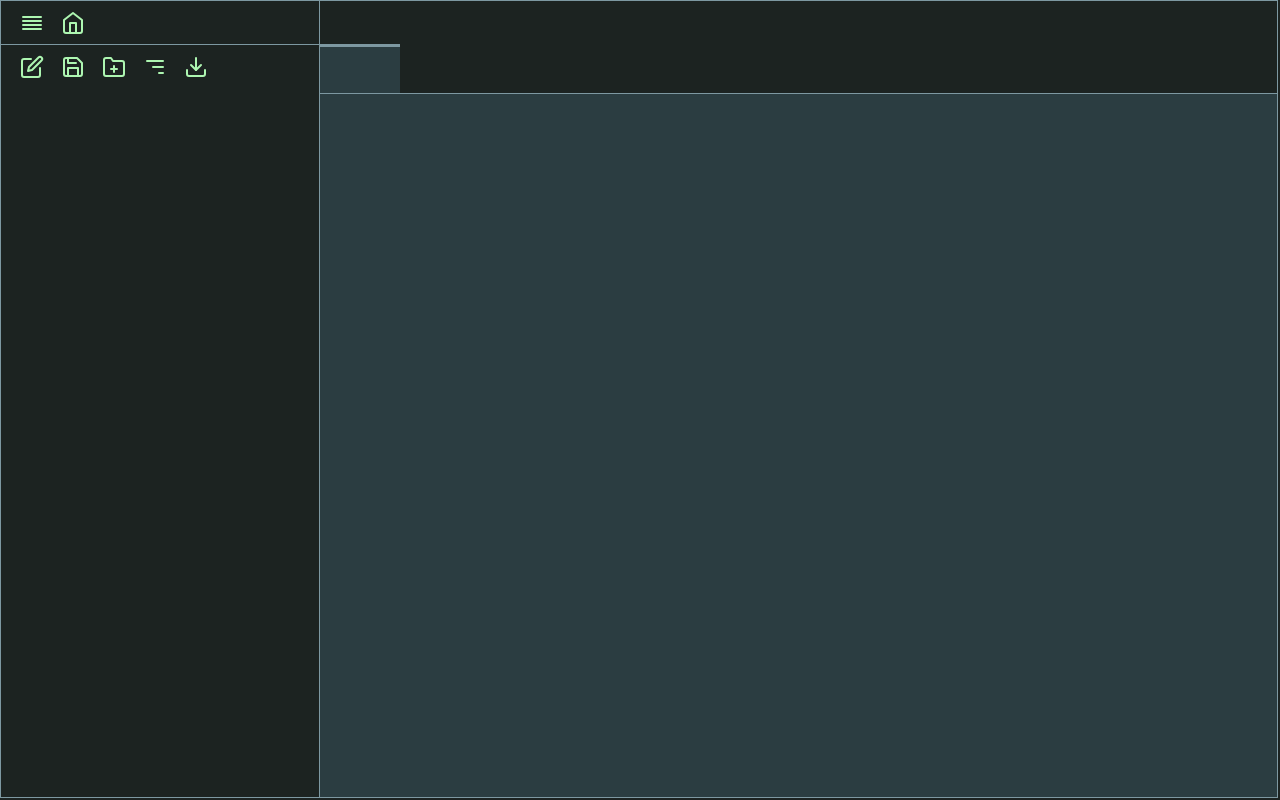
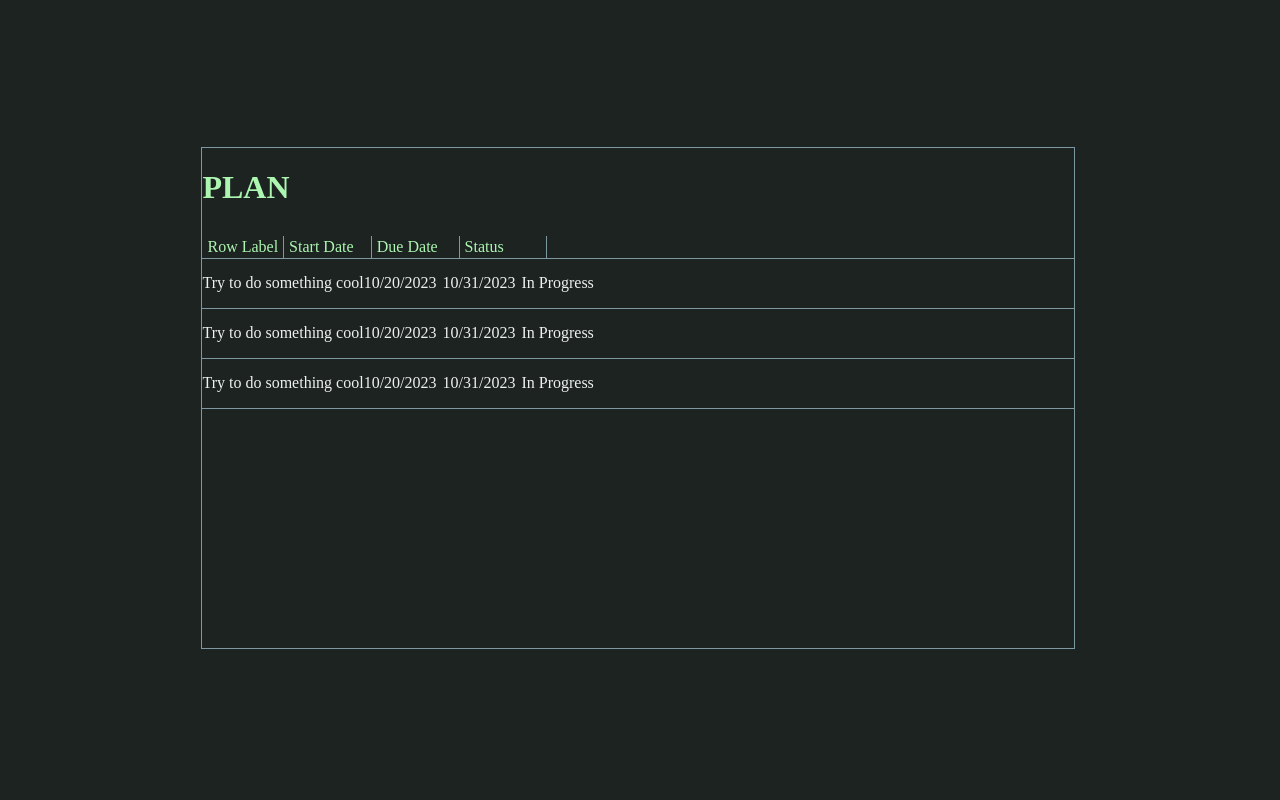
Before and after one commit to parsnbl/stager, a React app: page / in a window 1280 px wide. Built offline with nearby package versions, Linux system fonts and the light colour scheme; the HTML template or start-up script is replaced by a standard one.

Commit message:
started sizing the table

```diff
--- a/src/client/App.jsx
+++ b/src/client/App.jsx
@@ -1,30 +1,14 @@
 import React from 'react';
+import Wrapper from './components/Wrapper.jsx';
+import Plan from './components/Plan.jsx';
 import './stylesheets/styles.scss';
 import * as Icons from 'react-feather';
 
 const App = props => {
   return (
-    <div id="container">
-      <div className="nav">
-        <Icons.AlignJustify className="icons"/>
-        <Icons.Home className="icons" />
-
-      </div>
-      <div className="sidebar">
-        <div className="file-explorer-icons">
-          <Icons.Edit className="icons"/>
-          <Icons.Save className="icons"/>
-          <Icons.FolderPlus className="icons"/>
-          <Icons.BarChart className="icons" style={{rotate: '-90deg'}}/>
-          <Icons.Download className="icons"/>
-        </div>
-      </div>
-      <div className="tabview">
-        <div className="tabview-tabs">
-          <div className="tabview-top-tab"></div>
-        </div>
-        <div className="tabview-content"></div>
-      </div>
+    //<Wrapper />
+    <div className ="proto-wrapper">
+      <Plan />
     </div>
   );
 };
--- /dev/null
+++ b/src/client/components/Plan.jsx
@@ -0,0 +1,40 @@
+import React from 'react';
+import styles from '../stylesheets/Plan.module.scss';
+
+const Plan = props => {
+
+  return (
+    <div className={styles.plan_container}>
+      <div className={styles.plan_details}>
+        <h1>PLAN</h1>
+      </div>
+      <div className={styles.plan_headers}>
+        <div>Row Label</div>
+        <div>Start Date</div>
+        <div>Due Date</div>
+        <div>Status</div>
+      </div>
+      <div className={styles.plan_row}>
+        <div>Try to do something cool</div>
+        <div>10/20/2023</div>
+        <div>10/31/2023</div>
+        <div>In Progress</div>
+      </div>
+      <div className={styles.plan_row}>
+        <div>Try to do something cool</div>
+        <div>10/20/2023</div>
+        <div>10/31/2023</div>
+        <div>In Progress</div>
+      </div>
+      <div className={styles.plan_row}>
+        <div>Try to do something cool</div>
+        <div>10/20/2023</div>
+        <div>10/31/2023</div>
+        <div>In Progress</div>
+      </div>
+    </div>
+  );
+};
+
+
+export default Plan;
--- /dev/null
+++ b/src/client/components/Wrapper.jsx
@@ -0,0 +1,37 @@
+import React from 'react';
+import '../stylesheets/styles.scss';
+import * as Icons from 'react-feather';
+
+const Wrapper = (props) => {
+  return(
+    <div id="container">
+      <div className="nav">
+        <Icons.AlignJustify className="icons"/>
+        <Icons.Home className="icons" />
+
+      </div>
+      <div className="sidebar">
+        <div className="file-explorer-icons">
+          <Icons.Edit className="icons"/>
+          <Icons.Save className="icons"/>
+          <Icons.FolderPlus className="icons"/>
+          <Icons.BarChart className="icons" style={{rotate: '-90deg'}}/>
+          <Icons.Download className="icons"/>
+        </div>
+      </div>
+      <div className="tabview">
+        <div className="tabview-tabs">
+          <div className="tabview-top-tab"></div>
+          <Icons.Plus className="icons" style={{height: '50%'}}/>
+        </div>
+        <div className="tabview-content">
+          <div className="plan-header-bar">
+            <div className="plan-header-header"></div>
+            <div className="plan-header-icons icon-bar"></div>
+          </div>
+        </div>
+      </div>
+    </div>
+)};
+
+export default Wrapper;
--- /dev/null
+++ b/src/client/stylesheets/Plan.module.scss
@@ -0,0 +1,49 @@
+@use 'variables';
+@use 'mixins';
+
+
+$primaryColor: variables.$primary-color;
+
+.plan_container {
+    display: grid;
+    grid-template-columns: [plan-left] 1fr 1fr 1fr 1fr repeat(6, 1fr) [plan-right];
+    grid-template-rows: 60px repeat(3, 50px);
+    border: 1px solid variables.$border;
+    height: 500px;
+}
+
+.plan_details {
+    h1 {
+        color: variables.$primary-color;
+    }
+}
+
+.plan_headers {
+    @include mixins.plan-columns;
+    grid-column: plan-left /plan-right;
+    display: grid;
+    grid-template-rows: 1fr;
+    border-bottom: 1px solid variables.$border;
+    height: 50px;
+    align-items: end;
+    div {
+        color: variables.$primary-color;
+        padding: 2px 5px;
+        list-style-type: none;
+        text-align: start;
+        border-right: 1px solid variables.$border;
+    }
+
+}
+
+.plan_row {
+    @include mixins.plan-columns;
+    border-bottom: 1px solid variables.$border;
+    grid-column: plan-left /plan-right;
+    display: grid;
+    grid-template-rows: 1fr;
+    height: 50px;
+    color: variables.$primary-text;
+    justify-items: left;
+    align-items: center;
+}
--- a/src/client/stylesheets/_mixins.scss
+++ b/src/client/stylesheets/_mixins.scss
@@ -1,5 +1,14 @@
 @use 'variables' as variables;
+
 @mixin sizing-border {
     border: 1px solid variables.$border;
    // border-radius: 5px;
 }
+
+@mixin icon-bar {
+    padding: 10px 0px 10px 10px;
+}
+
+@mixin plan-columns {
+    grid-template-columns:[plan-left plan-settings-start] auto 1fr 1fr 1fr [plan-settings-stop bars-start] repeat(6, 1fr) [plan-right];
+}
--- a/src/client/stylesheets/styles.scss
+++ b/src/client/stylesheets/styles.scss
@@ -46,7 +46,7 @@ html, body, #app, #app>div {
 }
 
 .file-explorer-icons {
-    padding: 10px 0px 10px 10px;
+    @include icon-bar;
 }
 
 /* Tab View */
@@ -63,6 +63,7 @@ html, body, #app, #app>div {
     display: flex;
     align-items: flex-end;
 
+
 }
 .tabview-content {
     border-top: 1px solid $border;
@@ -72,5 +73,16 @@ html, body, #app, #app>div {
     background-color: $tabs;
     height: 50%;
     border-top: 3px solid $border;
+    border-bottom: 0px;
     width: 80px;
+    border-top-right-radius: 5px;
+    border-top-left-radius: 5px;
 }
+
+
+.proto-wrapper {
+    display: flex;
+    flex-direction:column;
+    justify-content: center;
+    align-items: center;
+}
```
